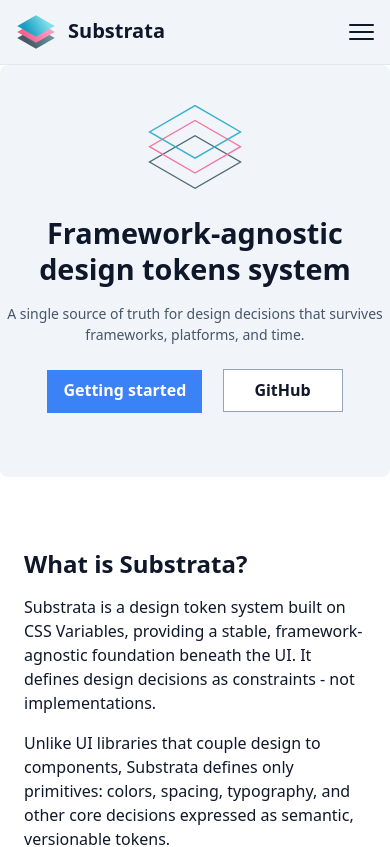
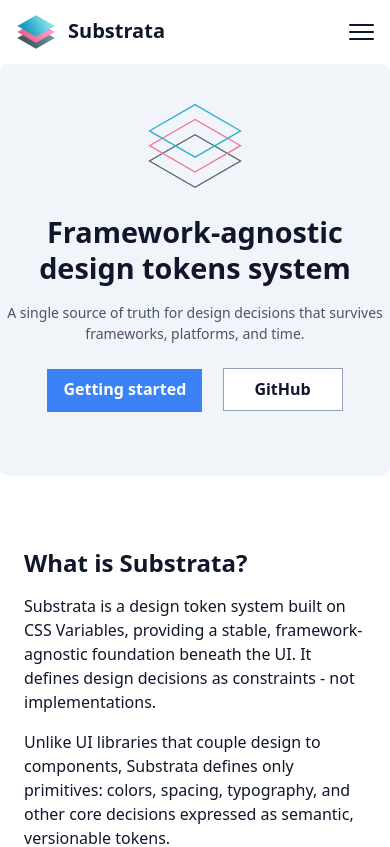
Before and after one commit to mikaelcarrara/substrata, a website: page docs/index.html in a window 390 px wide. Shown: the top 847 px of the page. Drawn offline with nearby package versions, Linux system fonts and the light colour scheme.

Commit message:
fix: Header

```diff
--- a/docs/css/header.css
+++ b/docs/css/header.css
@@ -7,7 +7,18 @@ header {
   left: 0;
   width: 100%;
   z-index: 1000;
-  border-bottom: 1px solid var(--neutral-200);
+}
+
+@media (max-width: 767px) {
+  header {
+    position: static;
+    background: rgba(255, 255, 255, 1); /* Totalmente opaco no mobile */
+    /* Remover outras propriedades de posicionamento fixo */
+    top: auto;
+    left: auto;
+    width: auto;
+    z-index: auto;
+  }
 }
 
 .menu-toggle {
```
